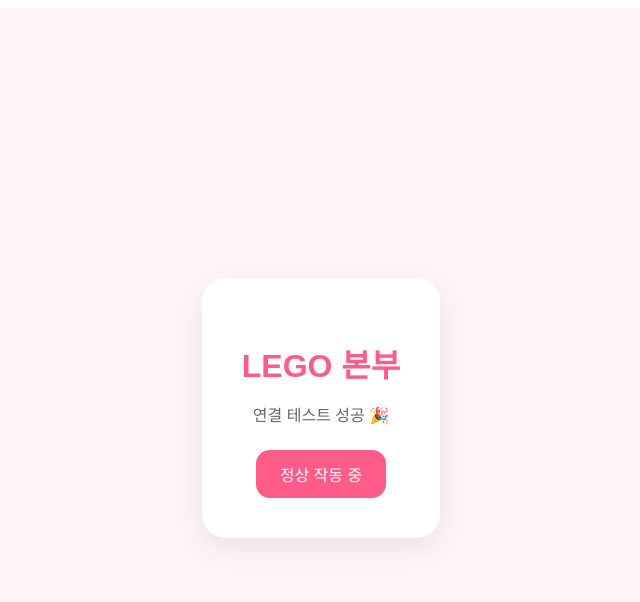
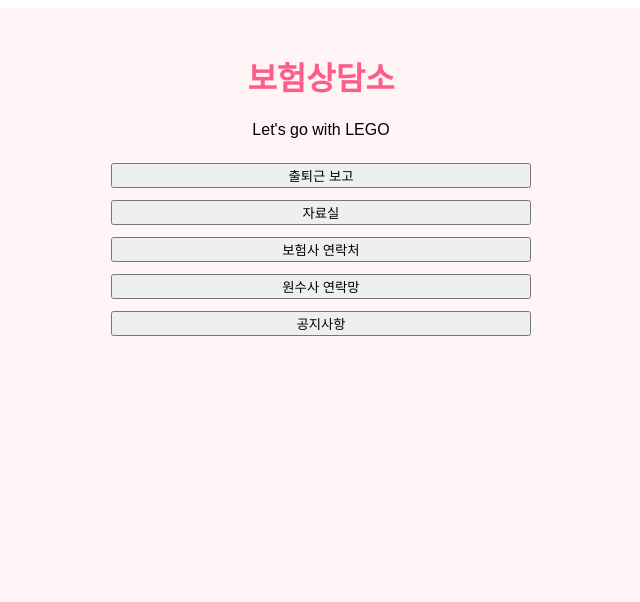
Before and after one commit to legobaeksunmi/withlego-site, a Next.js app: page / in a window 1280 px wide. Shown: the top 602 px of the page, without its empty margins (319-959 px from the left). Built offline with nearby package versions, Linux system fonts and the light colour scheme.

Commit message:
Update page.tsx

```diff
--- a/app/page.tsx
+++ b/app/page.tsx
@@ -1,47 +1,21 @@
 export default function Home() {
+  const openPage = (name: string) => {
+    alert(name + " 기능은 다음 단계에서 연결할게요.");
+  };
+
   return (
-    <main style={{
-      minHeight: "100vh",
-      display: "flex",
-      justifyContent: "center",
-      alignItems: "center",
-      background: "#fff5f7",
-      fontFamily: "sans-serif"
-    }}>
-      <div style={{
-        background: "white",
-        padding: "40px",
-        borderRadius: "24px",
-        boxShadow: "0 10px 30px rgba(0,0,0,0.08)",
-        textAlign: "center"
-      }}>
-        <h1 style={{
-          fontSize: "32px",
-          fontWeight: "700",
-          marginBottom: "12px",
-          color: "#ff5c8a"
-        }}>
-          LEGO 본부
-        </h1>
+    <main style={{ minHeight: "100vh", background: "#fff5f7", padding: 24, fontFamily: "sans-serif" }}>
+      <div style={{ maxWidth: 420, margin: "0 auto", textAlign: "center" }}>
+        <h1 style={{ color: "#ff5c8a" }}>보험상담소</h1>
+        <p>Let's go with LEGO</p>
 
-        <p style={{
-          color: "#666",
-          marginBottom: "24px"
-        }}>
-          연결 테스트 성공 🎉
-        </p>
-
-        <button style={{
-          border: "none",
-          background: "#ff5c8a",
-          color: "white",
-          padding: "12px 24px",
-          borderRadius: "14px",
-          fontSize: "16px",
-          cursor: "pointer"
-        }}>
-          정상 작동 중
-        </button>
+        <div style={{ display: "grid", gap: 12, marginTop: 24 }}>
+          <button onClick={() => openPage("출퇴근 보고")}>출퇴근 보고</button>
+          <button onClick={() => openPage("자료실")}>자료실</button>
+          <button onClick={() => openPage("보험사 연락처")}>보험사 연락처</button>
+          <button onClick={() => openPage("원수사 연락망")}>원수사 연락망</button>
+          <button onClick={() => openPage("공지사항")}>공지사항</button>
+        </div>
       </div>
     </main>
   );
```
